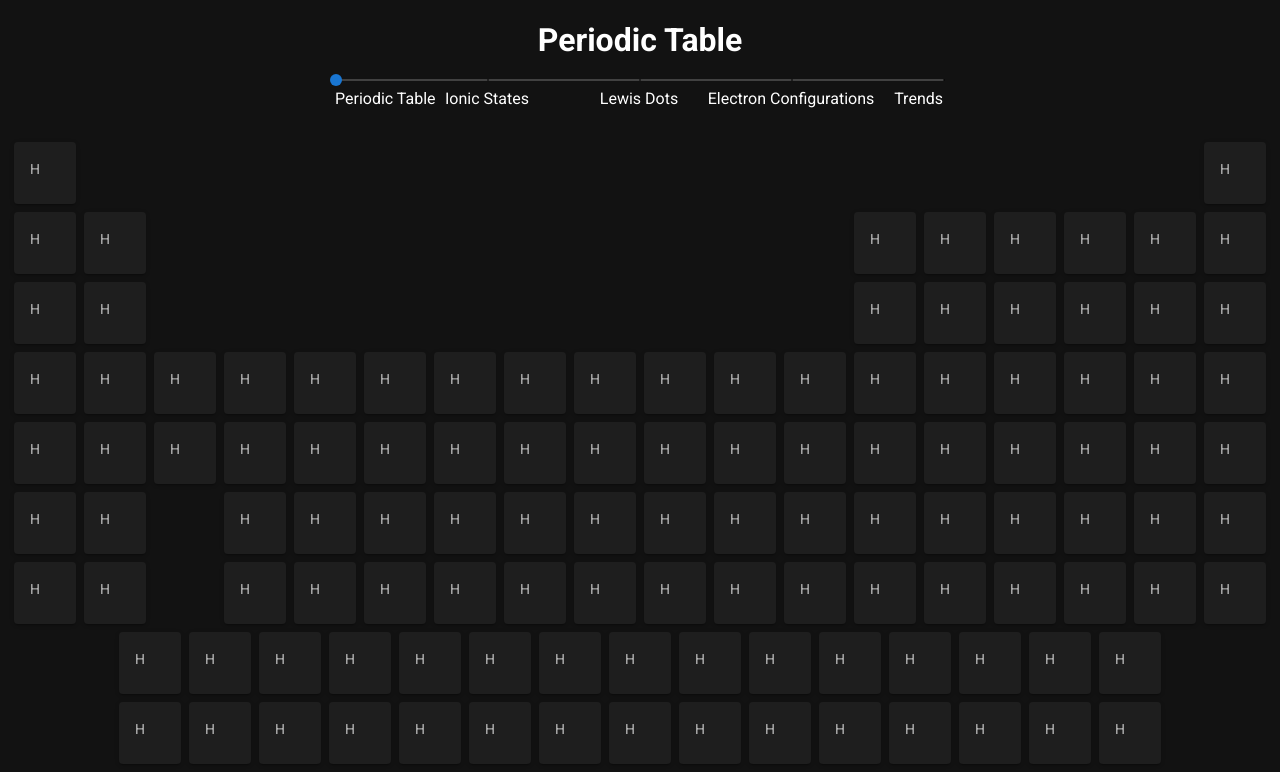
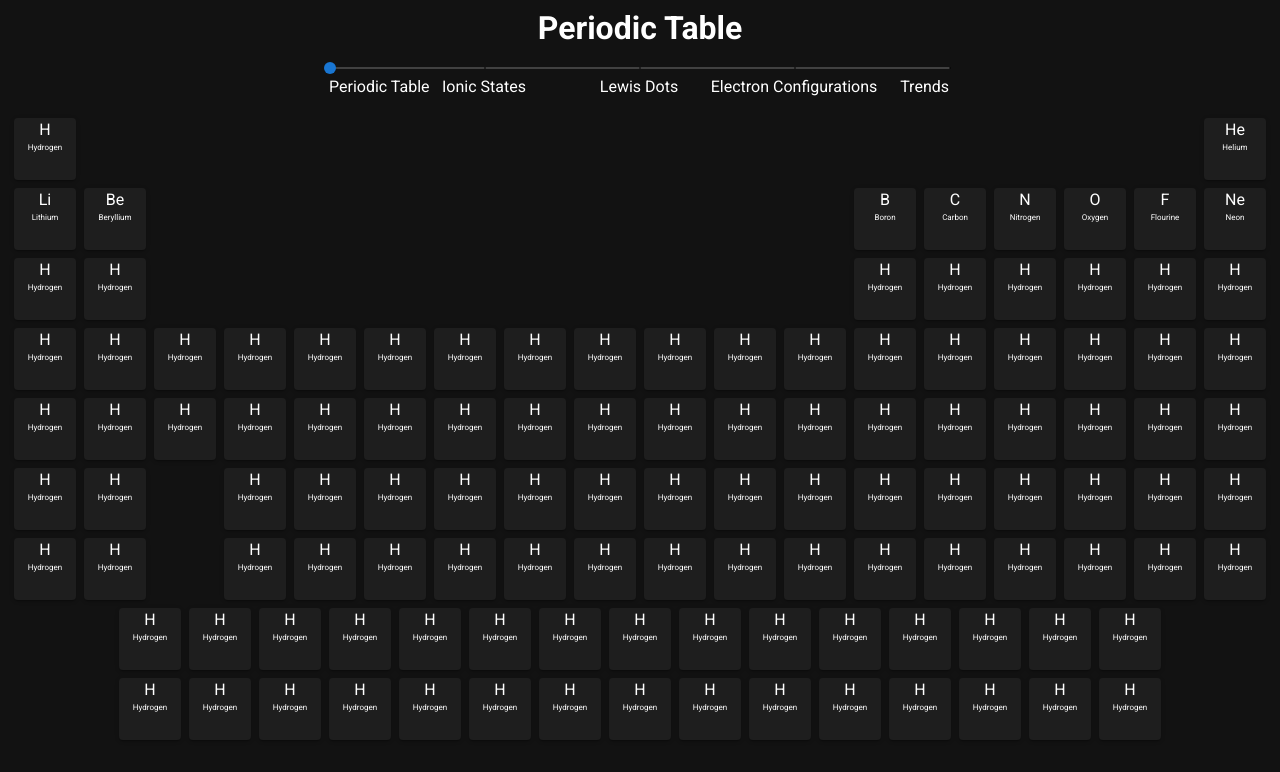
Before and after one commit to wdmatthews/periodic-table, a Nuxt app: page / in a window 1280 px wide. Shown: the top 772 px of the page. Built offline with nearby package versions, Linux system fonts and the light colour scheme.

Commit message:
Added element loading for each cell

```diff
--- /dev/null
+++ b/assets/data/elements.js
@@ -0,0 +1,42 @@
+export default [
+  {
+    name: 'Hydrogen',
+    symbol: 'H',
+  },
+  {
+    name: 'Helium',
+    symbol: 'He',
+  },
+  {
+    name: 'Lithium',
+    symbol: 'Li',
+  },
+  {
+    name: 'Beryllium',
+    symbol: 'Be',
+  },
+  {
+    name: 'Boron',
+    symbol: 'B',
+  },
+  {
+    name: 'Carbon',
+    symbol: 'C',
+  },
+  {
+    name: 'Nitrogen',
+    symbol: 'N',
+  },
+  {
+    name: 'Oxygen',
+    symbol: 'O',
+  },
+  {
+    name: 'Flourine',
+    symbol: 'F',
+  },
+  {
+    name: 'Neon',
+    symbol: 'Ne',
+  },
+]
--- a/assets/data/grid.js
+++ b/assets/data/grid.js
@@ -1,13 +1,13 @@
 export const periodCount = 9
 export const groupCount = 18
 export const rows = [
-  { left: 1, middle: 16, right: 1 },
-  { left: 2, middle: 10, right: 6 },
-  { left: 2, middle: 10, right: 6 },
-  { left: 18, middle: 0, right: 0 },
-  { left: 18, middle: 0, right: 0 },
-  { left: 2, middle: 1, right: 15 },
-  { left: 2, middle: 1, right: 15 },
-  { left: 15, middle: 0, right: 0 },
-  { left: 15, middle: 0, right: 0 },
+  { left: 1, middle: 16, right: 1, firstElement: 0 },
+  { left: 2, middle: 10, right: 6, firstElement: 2 },
+  { left: 2, middle: 10, right: 6, firstElement: 10 },
+  { left: 18, middle: 0, right: 0, firstElement: 18 },
+  { left: 18, middle: 0, right: 0, firstElement: 36 },
+  { left: 2, middle: 1, right: 15, firstElement: 54 },
+  { left: 2, middle: 1, right: 15, firstElement: 71 },
+  { left: 15, middle: 0, right: 0, firstElement: 88 },
+  { left: 15, middle: 0, right: 0, firstElement: 103 },
 ]
--- a/components/TableCell.vue
+++ b/components/TableCell.vue
@@ -1,8 +1,13 @@
 <template>
   <EmptyCell :color="color">
-    <v-card-text class="pa-4">
-      H
-    </v-card-text>
+    <p
+      class="symbol ma-0 text-center"
+      v-text="element.symbol"
+    />
+    <p
+      class="name ma-0 text-center"
+      v-text="element.name"
+    />
   </EmptyCell>
 </template>
 
@@ -13,6 +18,23 @@ export default {
       type: String,
       default: '',
     },
+    element: {
+      type: Object,
+      default: () => ({
+        name: 'Hydrogen',
+        symbol: 'H',
+      }),
+    },
   },
 }
 </script>
+
+<style scoped>
+.symbol {
+  font-size: 1rem;
+}
+
+.name {
+  font-size: 0.5rem;
+}
+</style>
--- a/components/ViewControls.vue
+++ b/components/ViewControls.vue
@@ -3,7 +3,7 @@
     no-gutters
     justify="center"
     align="center"
-    class="pa-4"
+    class="pa-1"
   >
     <v-col cols="12">
       <h1
--- a/pages/index.vue
+++ b/pages/index.vue
@@ -11,6 +11,7 @@
         <TableCell
           v-for="c in row.left"
           :key="`row-${r}-left-${c}`"
+          :element="elements[row.firstElement + c - 1]"
         />
         <EmptyCell
           v-if="row.middle > 0"
@@ -19,6 +20,7 @@
         <TableCell
           v-for="c in row.right"
           :key="`row-${r}-right-${c}`"
+          :element="elements[row.firstElement + row.left + c - 1]"
         />
       </v-row>
     </div>
@@ -27,10 +29,12 @@
 
 <script>
 import { rows } from '@/assets/data/grid'
+import elements from '@/assets/data/elements'
 
 export default {
   data: vm => ({
     rows,
+    elements,
   }),
   computed: {
     view() {
```
